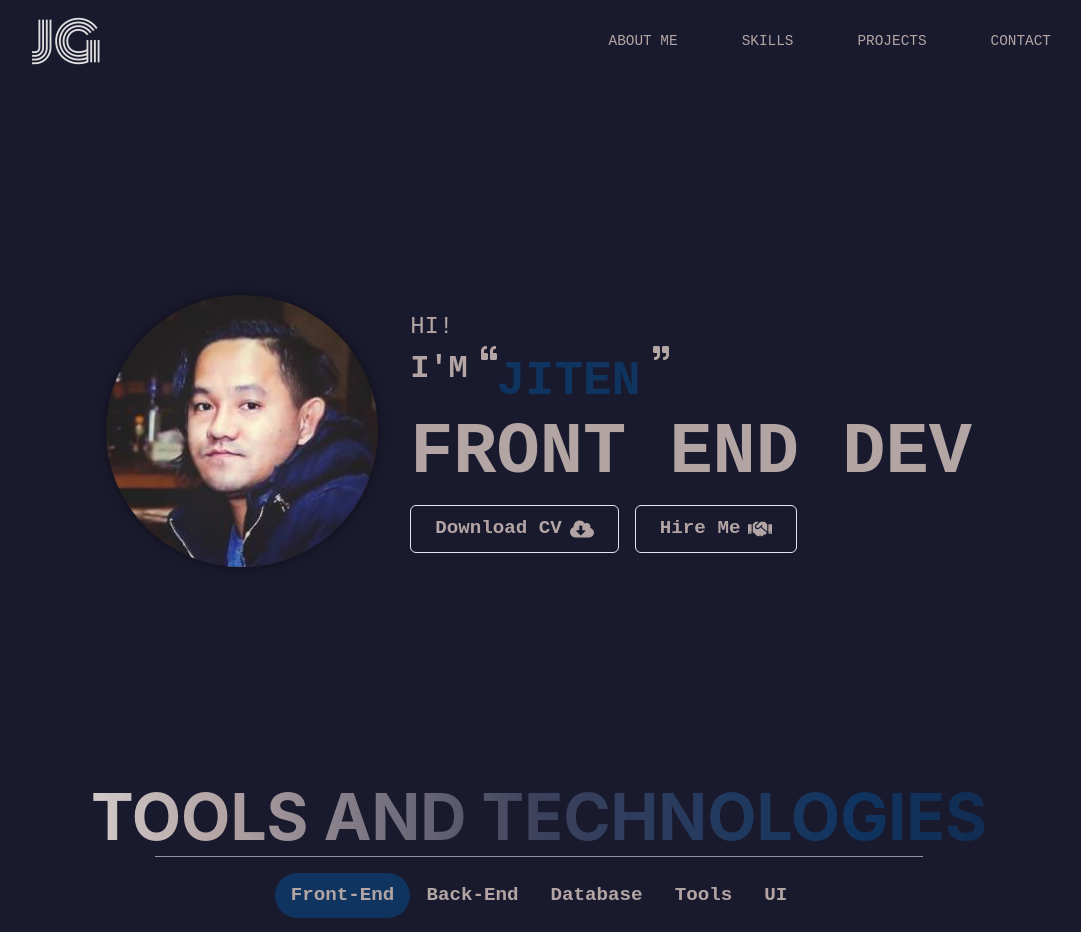
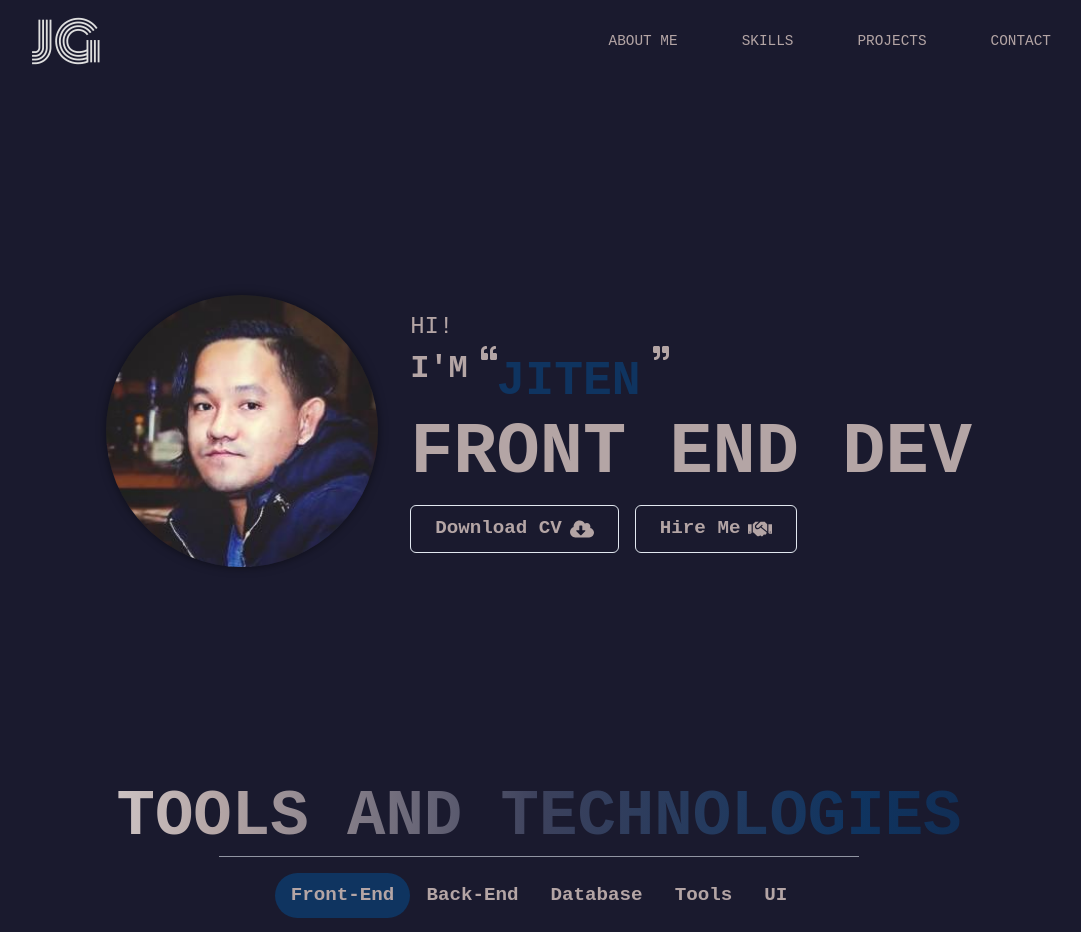
Before and after one commit to zeetaengrg/portfolio, a Next.js app: page / in a window 1280 px wide. Shown: the top 932 px of the page, without its empty margins (101-1182 px from the left). Built offline with nearby package versions, Linux system fonts and the light colour scheme; grey boxes are pictures that could not be loaded.

Commit message:
style: fontFamily inherited and Divider length edited

```diff
--- a/components/Skills.jsx
+++ b/components/Skills.jsx
@@ -25,14 +25,14 @@ const Skills = () => {
                 bgGradient="linear(to-r, #fff, #B4A5A5, #3C415C, #0F3460, #16213E)"
                 bgClip="text"
                 fontSize={{ base: "3rem", md: "4rem" }}
+                fontFamily="inherit"
             >
                 Tools and Technologies
             </Heading>
             <Center>
-                <Divider width="60%" />
+                <Divider width="50%" />
             </Center>
             <Tabs
-                // size={{ base: "sm", md: "md", lg: "lg" }}
                 mt="1rem"
                 variant="solid-rounded"
                 align="center"
```
